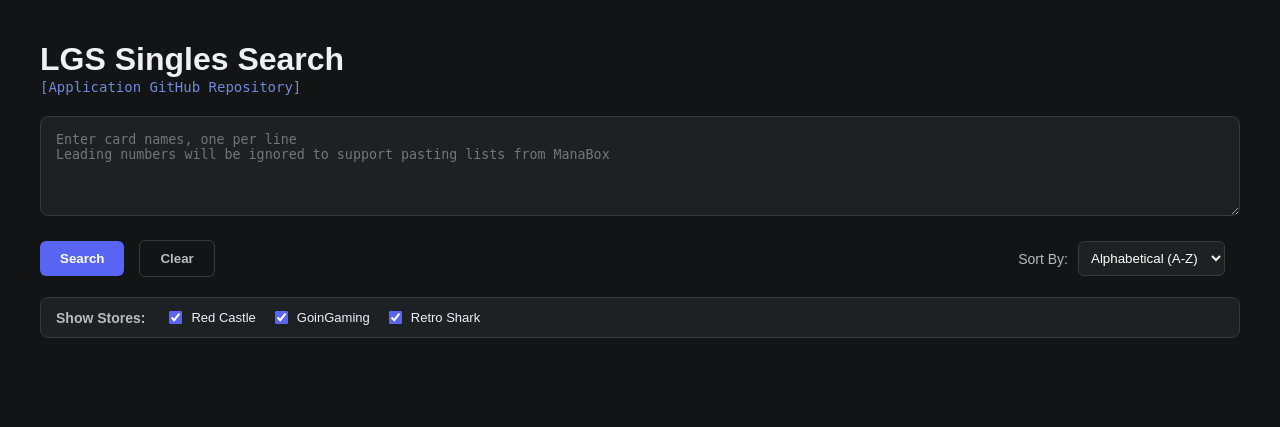
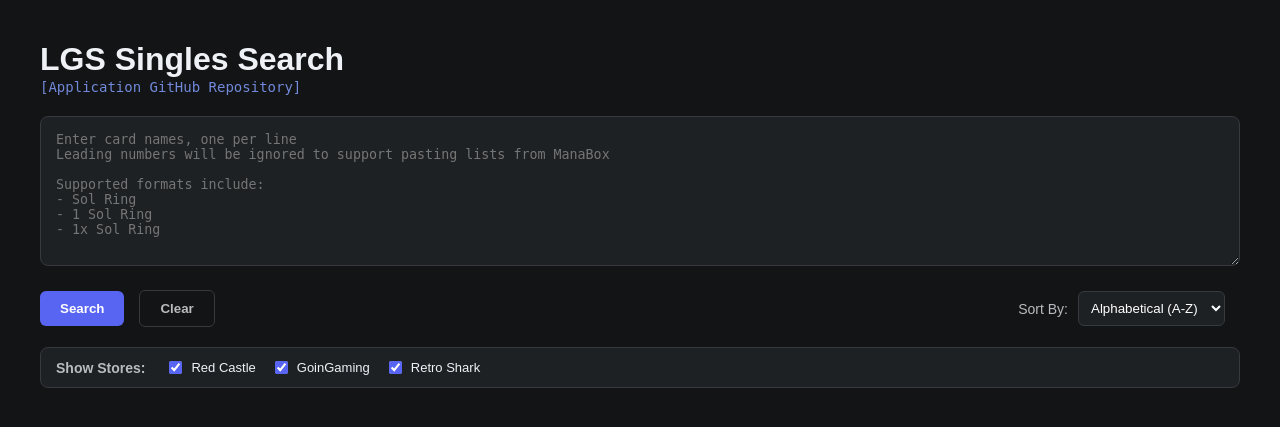
Before and after one commit to ASchneider-GitHub/tcgplayerpro-scraper, a Flask app: page / in a window 1280 px wide. Shown: the top 427 px of the page. Run offline with Flask 3, Linux system fonts and the light colour scheme.

Commit message:
Modify textarea height and placeholder text
Updated textarea height and added supported formats in placeholder.

```diff
--- a/templates/index.html
+++ b/templates/index.html
@@ -22,7 +22,7 @@
         body { background-color: var(--bg-dark); color: var(--text-main); font-family: sans-serif; margin: 0; padding: 20px; display: flex; justify-content: center; }
         .container { width: 100%; max-width: 1200px; }
 
-        textarea { width: 100%; height: 100px; background: var(--surface-dark); color: #fff; border: 1px solid var(--border-color); border-radius: 8px; padding: 15px; font-family: monospace; box-sizing: border-box; resize: vertical; outline: none; }
+        textarea { width: 100%; height: 150px; background: var(--surface-dark); color: #fff; border: 1px solid var(--border-color); border-radius: 8px; padding: 15px; font-family: monospace; box-sizing: border-box; resize: vertical; outline: none; }
         textarea:focus { border-color: var(--accent-blue); }
 
         .controls { display: flex; align-items: center; gap: 15px; margin: 20px 0; flex-wrap: wrap; }
@@ -109,7 +109,7 @@
         </a>
     </div>
 
-    <textarea id="cardInput" placeholder="Enter card names, one per line&#10;Leading numbers will be ignored to support pasting lists from ManaBox"></textarea>
+    <textarea id="cardInput" placeholder="Enter card names, one per line&#10;Leading numbers will be ignored to support pasting lists from ManaBox&#10;&#10;Supported formats include:&#10;- Sol Ring&#10;- 1 Sol Ring&#10;- 1x Sol Ring"></textarea>
 
     <div class="controls">
         <button id="searchBtn" class="btn-search" onclick="startSearch()">Search</button>
```
